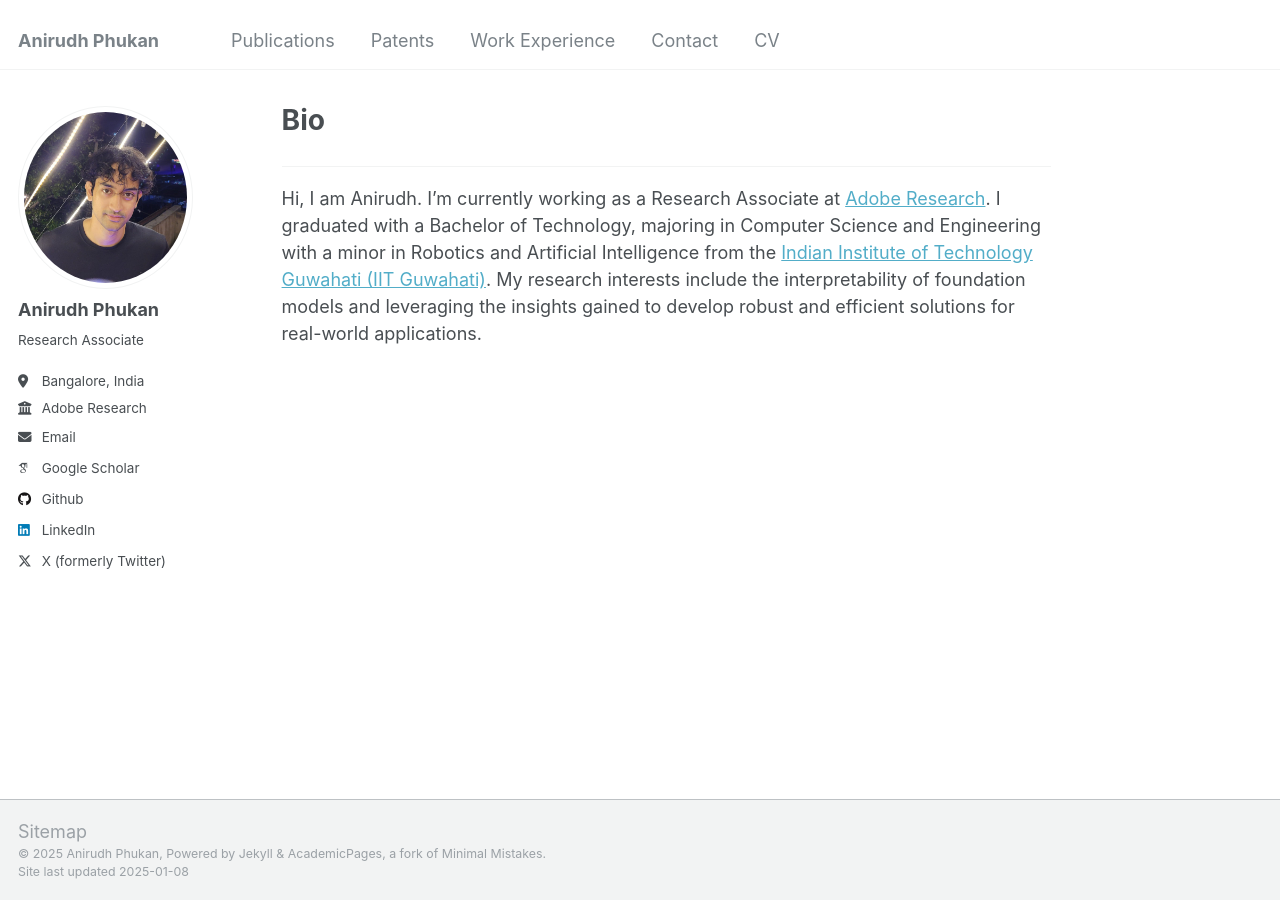
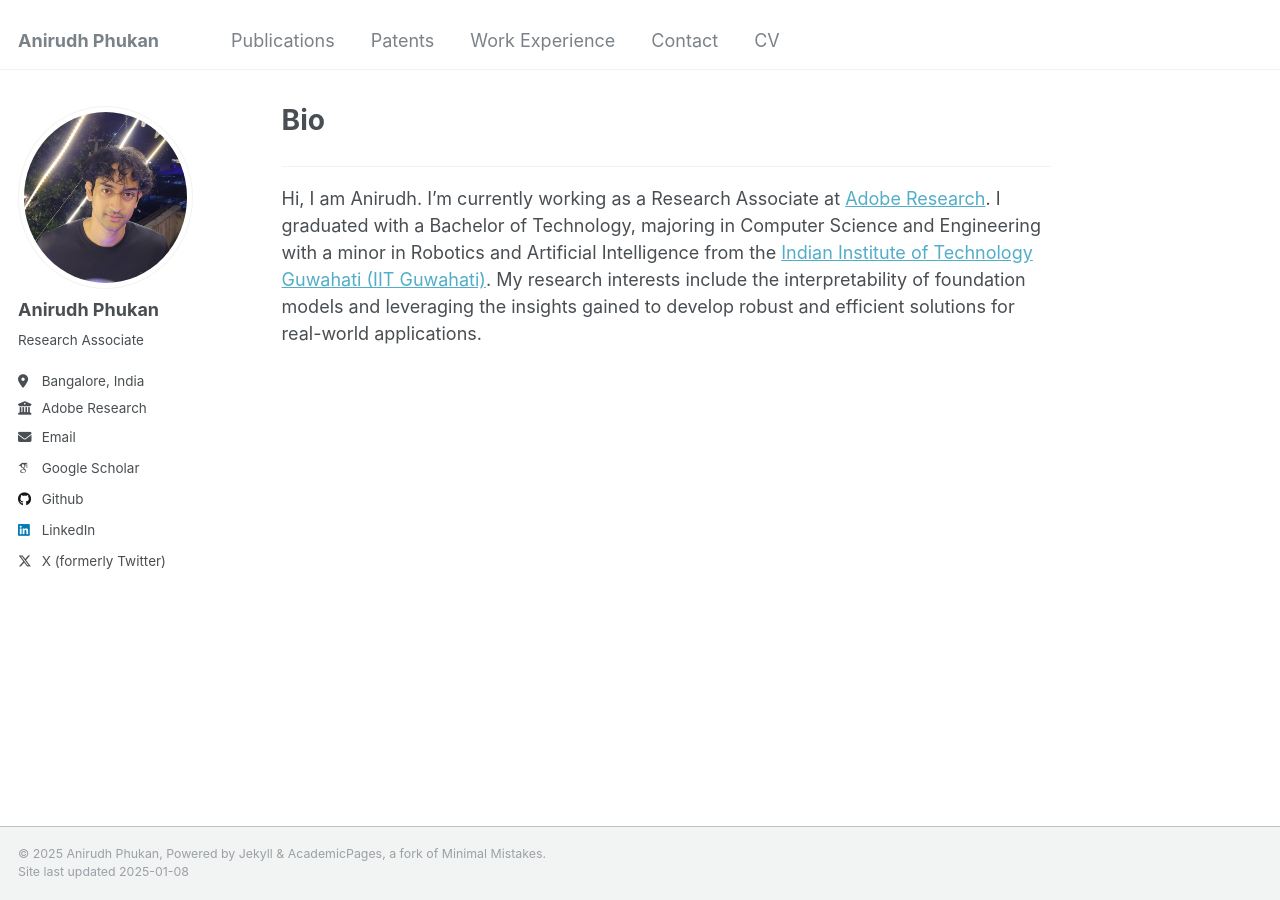
Before and after one commit to Anirudh-Phukan/Anirudh-Phukan.github.io, a Jekyll site: the page built from _pages/about.md, in a window 1280 px wide. Built offline with Jekyll 4.4.1, drawn with Linux system fonts in a browser that asks for light colours; some web fonts are replaced.

Commit message:
commented out sitemap

```diff
--- a/_includes/footer/custom.html
+++ b/_includes/footer/custom.html
@@ -1,3 +1,3 @@
 <!-- start custom footer snippets -->
-<a href="/sitemap/">Sitemap</a>
+<!-- <a href="/sitemap/">Sitemap</a> -->
 <!-- end custom footer snippets -->
```
Also changed, not shown: _pages/about.md (+0 -1 lines).
